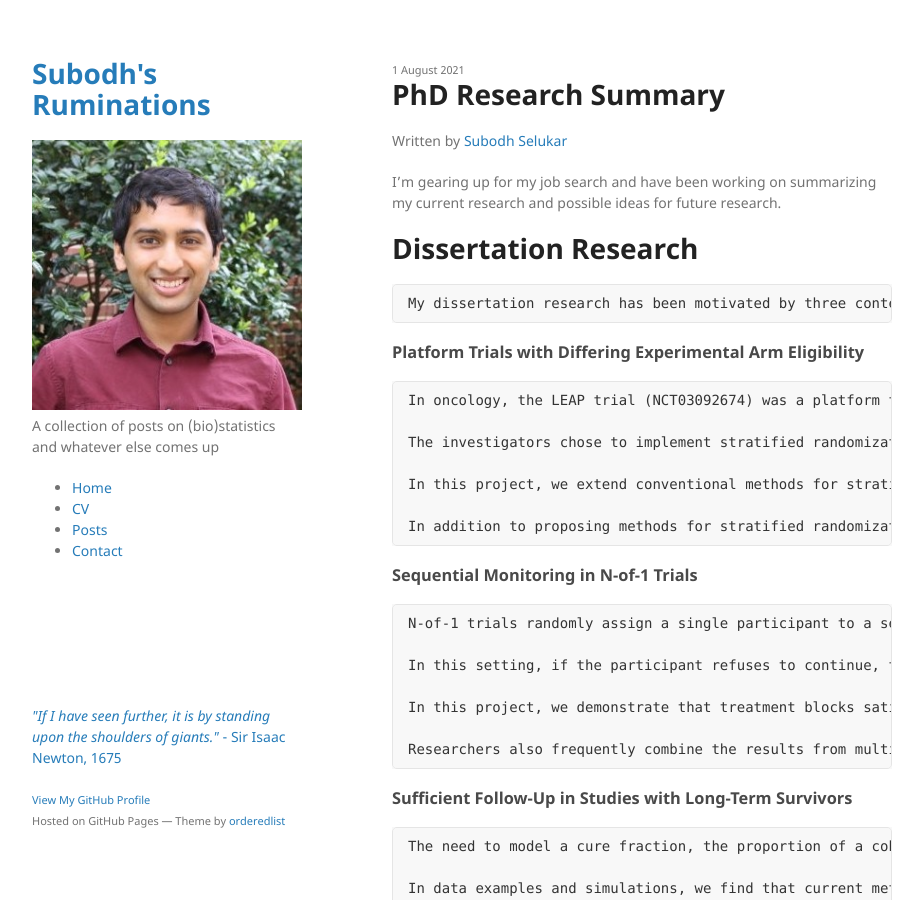
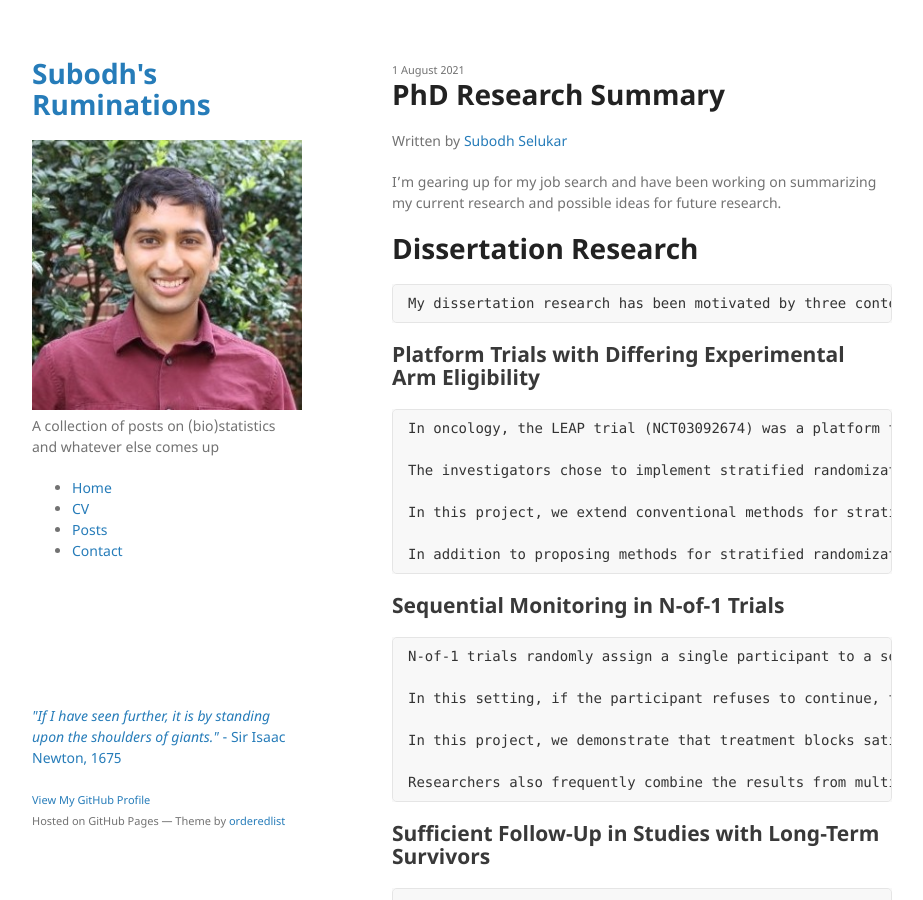
Before and after one commit to srselukar/srselukar.github.io, a Jekyll site: the page built from _posts/2021-08-01-phd-research.md, in a window 1280 px wide and 900 px high. Shown: the whole window, without its empty margins (178-1101 px from the left). Built offline with Jekyll 4.4.1, drawn with Linux system fonts in a browser that asks for light colours.

```diff
--- a/_posts/2021-08-01-phd-research.md
+++ b/_posts/2021-08-01-phd-research.md
@@ -12,7 +12,7 @@ I'm gearing up for my job search and have been working on summarizing my current
 # Dissertation Research
 	My dissertation research has been motivated by three contemporary problems in clinical trial design, conduct and analysis.
 
-### Platform Trials with Differing Experimental Arm Eligibility
+## Platform Trials with Differing Experimental Arm Eligibility
 	In oncology, the LEAP trial (NCT03092674) was a platform trial for acute myeloid leukemia in older adults conducted by the NCI-funded SWOG Cancer Research Network. The trial evaluated several therapies with varying mechanisms of action, including  immunotherapies and targeted agents. Because of these varying mechanisms, certain participant sub-populations were thought to potentially be harmed by specific therapies, so eligibility necessarily differed across arms. For example, patients with pre-existing autoimmune diseases were precluded from receiving checkpoint inhibitor immunotherapy. However, trial investigators did not wish to modify trial-wide eligibility, as a key desire for the trial was to be as inclusive as possible.
 
 	The investigators chose to implement stratified randomization, due to the smaller size of the study, but existing methods for stratified randomization would have required the investigators to limit the trial-wide eligibility to recruit only subjects eligible to all experimental arms, which would have impacted study accrual and generalizability.
@@ -21,7 +21,7 @@ I'm gearing up for my job search and have been working on summarizing my current
 
 	In addition to proposing methods for stratified randomization, we also evaluate the efficiency of platform trials when participants may differ in experimental arm eligibility. Because platform trial efficiency arises out of the use of a common standard of care arm, we derive a formula for the probability of randomization to the standard of care arm based on anticipated participant experimental arm eligibilities. Researchers can evaluate the efficiency of different trial plans with this formula to better allocate trial resources.
 
-### Sequential Monitoring in N-of-1 Trials
+## Sequential Monitoring in N-of-1 Trials
 	N-of-1 trials randomly assign a single participant to a sequence of crossovers between two or more interventions. A common design feature of N-of-1 trials is a block structure: a requirement that treatment sequences be organized with repeated blocks that contain fixed numbers of each intervention.
 
 	In this setting, if the participant refuses to continue, then the entire study ends - and if this decision is made after looking at the data, then the results of the trial can be invalid. Appropriate sequential monitoring is a well-developed part of the literature for group clinical trials, but it has yet to be implemented for N-of-1 trials. This could be because classical sequential monitoring procedures frequently appeal to large-sample theory and a specific independence structure, but such conditions may not seem reasonable in N-of-1 trials.
@@ -30,7 +30,7 @@ I'm gearing up for my job search and have been working on summarizing my current
 
 	Researchers also frequently combine the results from multiple N-of-1 trials in order to estimate group-level treatment effects. In this project, we also propose how to combine the results from a series of sequentially-monitored N-of-1 trials. A key challenge is that point estimates from sequentially-monitored studies are biased, and the bias depends on each study's monitoring. To appropriately combine results, we propose first accounting for this bias by employing existing methods for de-biasing sequentially-monitored point estimates and then combining the bias-adjusted estimates with an inverse-variance weighted meta-analysis procedure. Again, this proposal allows researchers in this setting to employ existing tools and software.
 
-### Sufficient Follow-Up in Studies with Long-Term Survivors
+## Sufficient Follow-Up in Studies with Long-Term Survivors
 	The need to model a cure fraction, the proportion of a cohort not susceptible to the event of interest, arises in a variety of contexts including tumor relapse in oncology. A key assumption for existing methods is that subjects censored at the end of a study will not experience the event of interest. In other words, study follow-up is sufficient such that no susceptible subjects remain at the end of the study.
 
 	In data examples and simulations, we find that current methods to evaluate this sufficient follow-up assumption can lead users to falsely conclude sufficient follow-up or to falsely claim insufficient follow-up. And making the appropriate decision can have important implications: for example, when planning a study with a time-to-event outcome, a cure model will frequently predict different event rates compared to a standard model.
@@ -41,7 +41,7 @@ I'm gearing up for my job search and have been working on summarizing my current
 
 # Future Research
 
-### Platform Trials with Differing Experimental Arm Eligibility
+## Platform Trials with Differing Experimental Arm Eligibility
 	Our proposed extension for dynamic balancing suggests how to modify a general dynamic balancing scheme when experimental arms differ in eligibility, but we do not make a suggestion as to an "optimal" algorithm.
 
 	Dynamic balancing schemes can vary in how they measure imbalance and in their weighting schemes. A weighting scheme that more preferentially assigns the new participant to the least imbalanced study arm may achieve covariate balance with fewer participants, but the treatment assignment may be more predictable for blinded investigators. An optimal algorithm would minimize predictability for a given amount of allowed imbalance and fixed sample size.
@@ -55,7 +55,7 @@ I'm gearing up for my job search and have been working on summarizing my current
 
 	In addition, we assume in my dissertation that standard crossover conditions hold: without intervention, the outcome should be stable for the duration of the study and treatment effects cannot carry over into later periods. Researchers have proposed various approaches to address these assumptions if they do not hold for a particular study, but it is not well-known how these approaches perform with sequential monitoring.
 
-### Sufficient Follow-Up in Studies with Long-Term Survivors
+## Sufficient Follow-Up in Studies with Long-Term Survivors
 	Parametric models are commonly used in analyzing data with long-term survivors, and my dissertation research focuses on estimation with parametric models. However, there is also a rich literature on flexible cure models, so a natural next step for this project is to employ a general class of semiparametric cure models for estimation, such as the Zeng et al.~(2006) class that includes both the proportional hazards and the proportional odds cure models as special cases.
 
 	In my dissertation, we argue that cure models may be robust to some deviation from the formal condition of sufficient follow-up based on empirical results. A long-term goal for this research is to formalize this argument and identify conditions under which the sufficient follow-up assumption can be weakened. A recent paper appearing in _Annals of Statistics_ by Patilea and Van Keilegom (2020) includes details for how a sufficient follow-up condition is used for proving consistency for their method. They also suggest that their condition may be weakened with suitable modifications to their method. As such, expanding on their results could be a promising approach for this goal.
```
